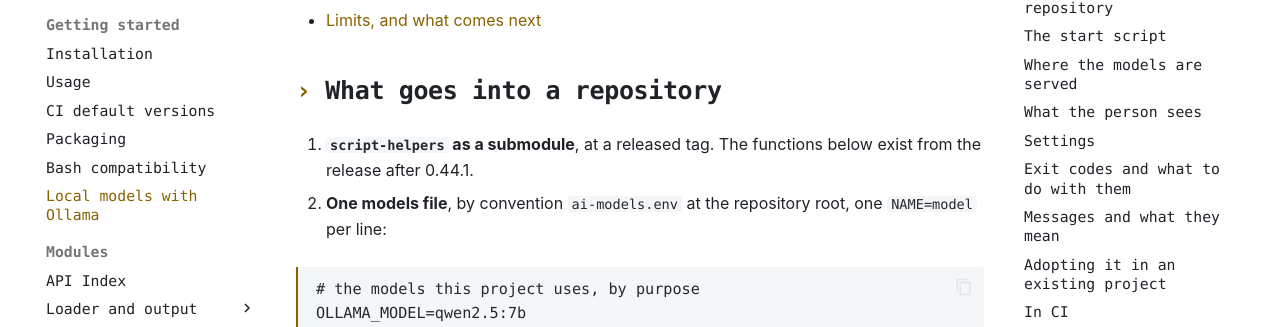
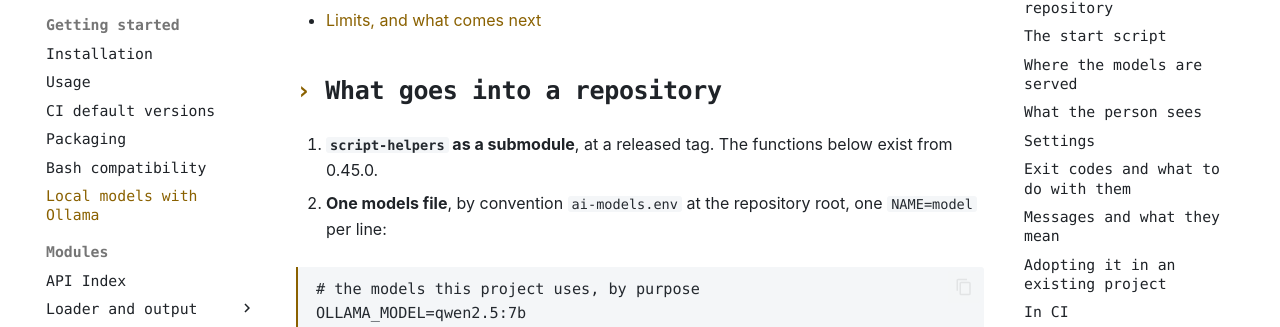
Before and after one commit to nikolareljin/script-helpers, an MkDocs documentation site: the page built from docs/local-models.md, in a window 1280 px wide and 900 px high, scrolled down 758 px. Shown: the part 126-453 px from the top of the window. Built offline with MkDocs 1.6.1 and Material for MkDocs 9.7.7, drawn with Linux system fonts in a browser that asks for light colours; comment, search, counter and statistics services are not loaded.

Commit message:
release: 0.45.0

```diff
--- a/CHANGELOG.md
+++ b/CHANGELOG.md
@@ -1,4 +1,6 @@
 ## Unreleased
+
+## 2026-10-06 — v0.45.0
 
 ### Added
 
--- a/docs/local-models.md
+++ b/docs/local-models.md
@@ -32,7 +32,7 @@
 ---------------------------
 
 1. **`script-helpers` as a submodule**, at a released tag. The functions below
-   exist from the release after 0.44.1.
+   exist from 0.45.0.
 
 2. **One models file**, by convention `ai-models.env` at the repository root,
    one `NAME=model` per line:
```
Also changed, not shown: 1 other file.
